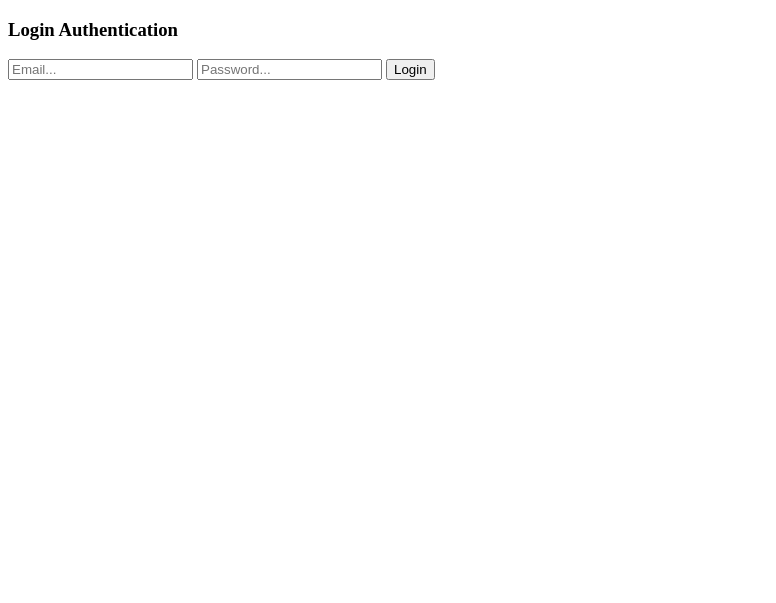
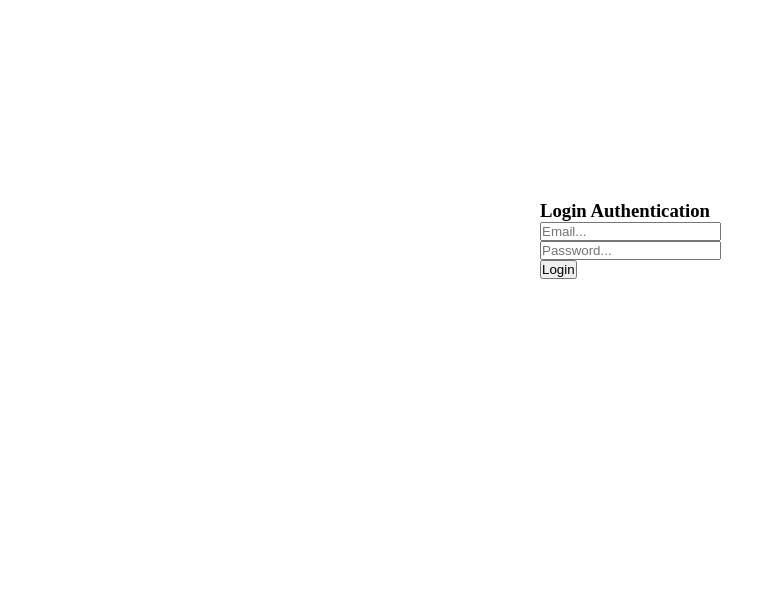
Before and after one commit to Marcraphael12/login-auth, a plain HTML site: page index.html in a window 1280 px wide. Shown: the whole page, without its empty margins (0-776 px from the left). Drawn offline with Linux system fonts and the light colour scheme; no server answers.

Commit message:
Add css selectors

```diff
--- a/index.html
+++ b/index.html
@@ -6,14 +6,14 @@
     <title>repl.it</title>
     <link href="style.css" rel="stylesheet" type="text/css" />
   </head>
-  <body>
-    <div class="main_div" id="login_div">
+  <body class="dc">
+    <div class="main_div dc" id="login_div">
 			<h3>Login Authentication</h3>
 			<input type="email" placeholder="Email..." id="email_field">
 			<input type="password" placeholder="Password..." id="password_field">
 			<button onclick="login()">Login</button>
 		</div>
-		<div class="loggedin_div" id="user_div">
+		<div class="loggedin_div dc" id="user_div">
 			<h3>Login successful...</h3>
 			<button onclick="logout()">Logout</button>
 		</div>
--- a/style.css
+++ b/style.css
@@ -0,0 +1,30 @@
+* {
+	box-sizing: border-box;
+	padding: 0;
+	margin: 0;
+}
+
+.dc {
+	display: flex;
+	flex-direction: column;
+	align-items: center;
+	justify-content: center;
+}
+
+body {
+	width: 100%;
+	height: 100vh;
+}
+
+.main_div {
+	width: 100%;
+	max-width: 200px;
+	height: 50%;
+	border:
+}
+
+.loggedin_div {
+	width: 100%;
+	max-width: 200px;
+	height: 20%;
+}
```
